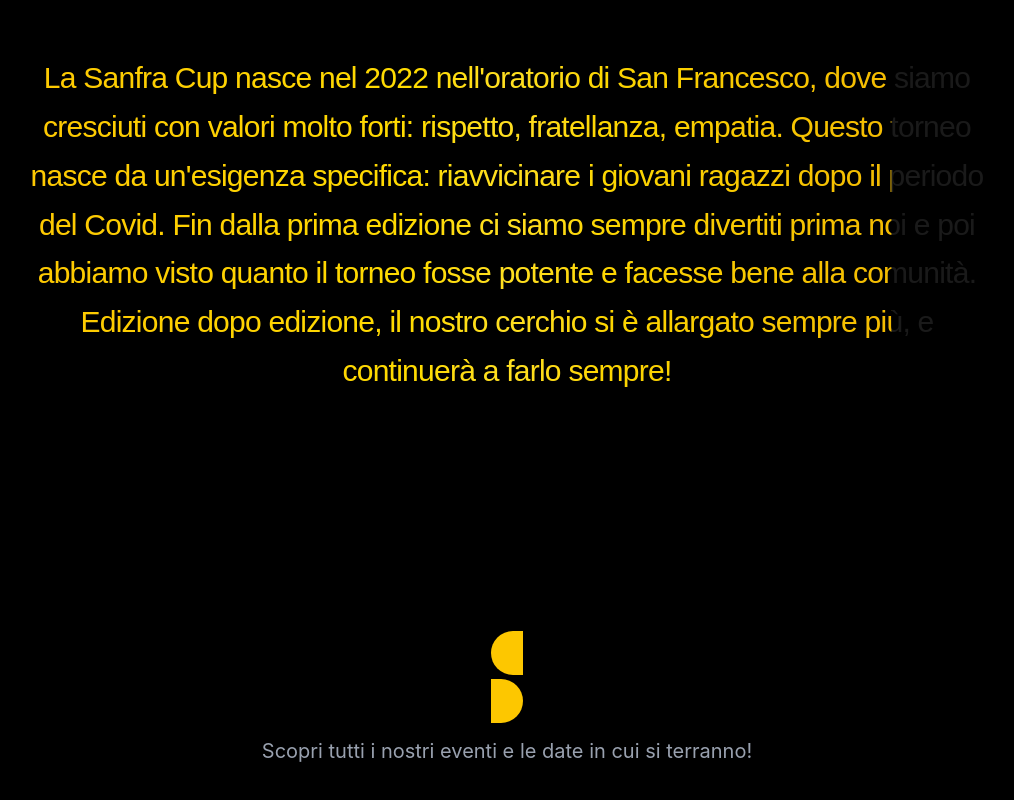
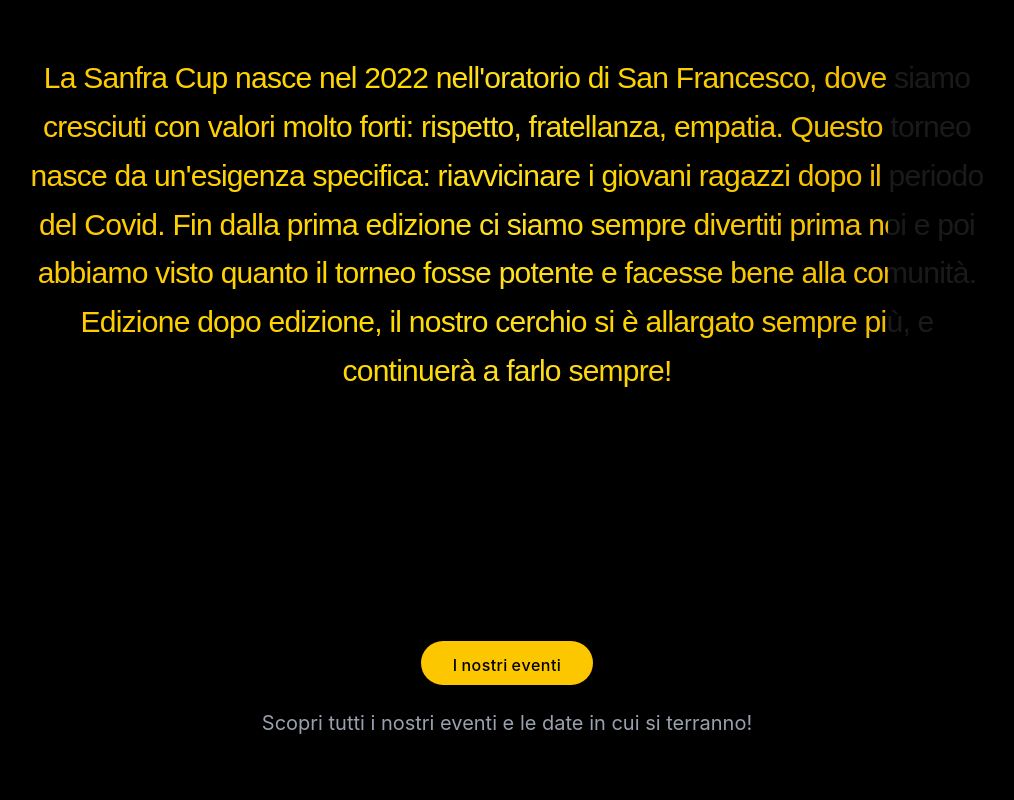
Before and after one commit to fabrizjo/v0-sanfra-cup-web-app, a Next.js app: page / in a window 1280 px wide. Shown: the part 1781-2581 px from the top of the page, without its empty margins (133-1147 px from the left). Built offline with nearby package versions, Linux system fonts and the light colour scheme; no server answers; the database is empty.

Commit message:
fix: simplify AnimatedPillButton for href compatibility
Rewrite component to ensure text color and background with
explicit styles, maintain hover animation.

Co-authored-by: null <256101200+fabrizjo@users.noreply.github.com>

```diff
--- a/components/animated-pill-button.tsx
+++ b/components/animated-pill-button.tsx
@@ -1,3 +1,5 @@
+"use client"
+
 import { cn } from "@/lib/utils"
 import Link from "next/link"
 
@@ -14,26 +16,24 @@ export function AnimatedPillButton({
   onClick,
   href,
 }: AnimatedPillButtonProps) {
-  const buttonClasses = cn(
-    "group relative overflow-hidden rounded-full bg-foreground px-8 py-3 text-background font-medium tracking-wide transition-shadow duration-300 hover:shadow-lg hover:shadow-foreground/20",
+  const baseClasses = cn(
+    "group relative inline-flex items-center justify-center overflow-hidden rounded-full bg-yellow-400 px-8 py-3 font-medium tracking-wide transition-shadow duration-300 hover:shadow-lg hover:shadow-yellow-400/30",
     className
   )
 
-  const content = (
-    <>
-      <span className="sr-only">{text}</span>
-      <span aria-hidden="true" className="flex items-center">
+  const letterContent = (
+    <span className="flex items-center">
       {text.split("").map((letter, index) => {
         const isFromTop = index % 2 === 0
         return (
           <span
-              key={`${letter}-${index}`}
-              className="relative inline-block h-6 overflow-hidden leading-6"
-              style={{ width: letter === " " ? "0.3em" : "auto" }}
+            key={`letter-${index}`}
+            className="relative inline-block h-5 overflow-hidden"
+            style={{ width: letter === " " ? "0.25em" : "auto" }}
           >
             <span
               className={cn(
-                  "inline-block transition-transform duration-300 ease-out leading-6",
+                "inline-block text-black transition-transform duration-300 ease-out",
                 isFromTop
                   ? "group-hover:-translate-y-full"
                   : "group-hover:translate-y-full"
@@ -44,7 +44,7 @@ export function AnimatedPillButton({
             </span>
             <span
               className={cn(
-                  "absolute left-0 top-0 inline-block transition-transform duration-300 ease-out leading-6",
+                "absolute left-0 top-0 inline-block text-black transition-transform duration-300 ease-out",
                 isFromTop
                   ? "translate-y-full group-hover:translate-y-0"
                   : "-translate-y-full group-hover:translate-y-0"
@@ -57,23 +57,23 @@ export function AnimatedPillButton({
         )
       })}
     </span>
-    </>
   )
 
   if (href) {
     return (
-      <Link href={href} className={buttonClasses}>
-        {content}
+      <Link href={href} className={baseClasses}>
+        {letterContent}
       </Link>
     )
   }
 
   return (
     <button
+      type="button"
       onClick={onClick}
-      className={buttonClasses}
+      className={baseClasses}
     >
-      {content}
+      {letterContent}
     </button>
   )
 }
```
Lines whose indentation alone changed are shown as unchanged.
